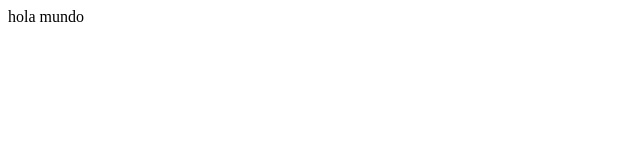
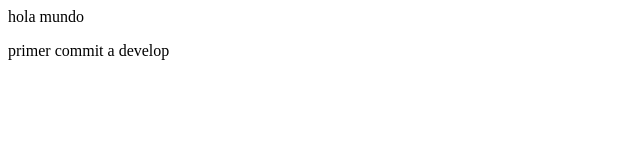
Before and after one commit to Roddriqoxd/practicaDigital, a plain HTML site: page index.html in a window 1280 px wide. Shown: the whole page, without its empty margins (0-640 px from the left). Drawn offline with Linux system fonts and the light colour scheme.

Commit message:
primer commit a develop

```diff
--- a/index.html
+++ b/index.html
@@ -1 +1,2 @@
 <p>hola mundo</p>
+<p>primer commit a develop</p>
```
